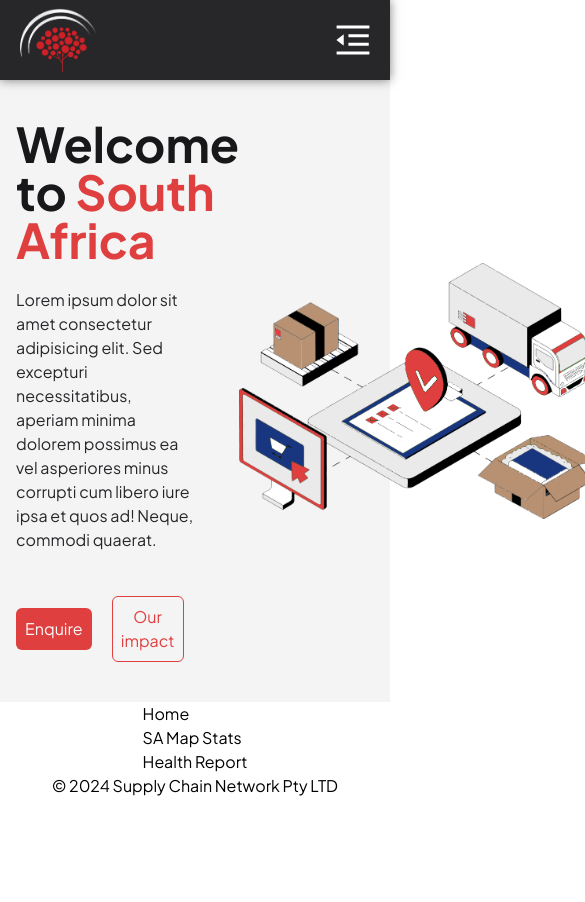
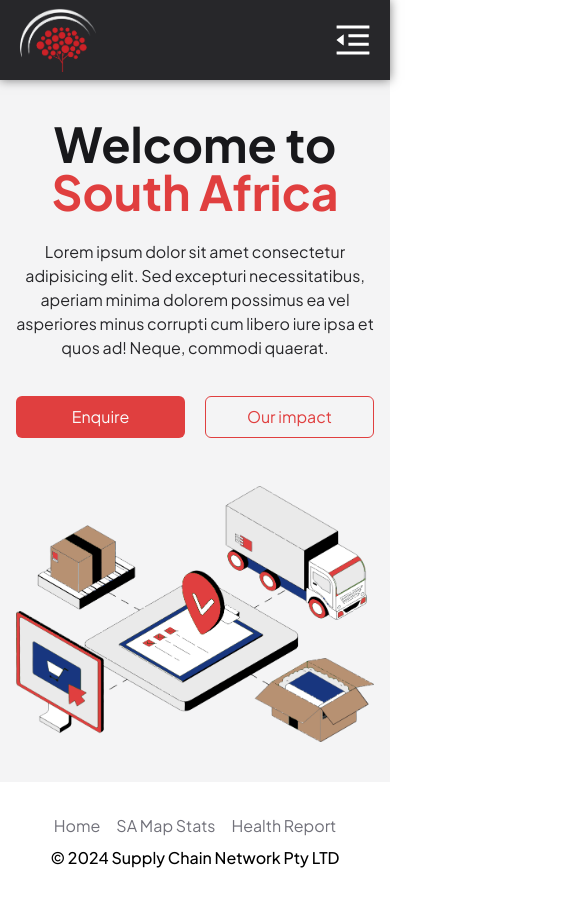
Before and after one commit to max-carver/SCNet-Assessment, a React (Create React App) app: page / in a window 390 px wide. Shown: the whole page, 585 px wide, since content can reach past the window. Before the commit the page ends 844 px from the top, so only its background shows below. Built offline with nearby package versions, Linux system fonts and the light colour scheme.

Commit message:
made responsive

```diff
--- a/src/components/Footer.jsx
+++ b/src/components/Footer.jsx
@@ -4,24 +4,22 @@ import "../pages/HomePage";
 import "../pages/MapPage";
 import "../pages/HealthReportPage";
 import { navLinks } from "../data/index";
+import { Link } from "react-router-dom";
 const Footer = () => {
 	return (
-		<footer className=" w-full flex flex-col justify-center items-center">
+		<footer className="w-full flex flex-col justify-center items-center py-8 gap-2">
 			<nav>
-				<ul>
-					{/* Replace these links with your actual navigation items */}
-					<li>
-						<a href="./Home">Home</a>
-					</li>
-					<li>
-						<a href="./Map">SA Map Stats</a>
-					</li>
-					<li>
-						<a href="./DataTable">Health Report</a>
-					</li>
+				<ul className="flex items-center gap-4">
+					{navLinks.map((item, index) => (
+						<li key={index} className="text-zinc-500">
+							<Link to={item.path}>{item.title}</Link>
+						</li>
+					))}
 				</ul>
 			</nav>
-			<p>&copy; {new Date().getFullYear()} Supply Chain Network Pty LTD</p>
+			<p className="font-medium">
+				&copy; {new Date().getFullYear()} Supply Chain Network Pty LTD
+			</p>
 		</footer>
 	);
 };
--- a/src/components/LoginModal.jsx
+++ b/src/components/LoginModal.jsx
@@ -58,7 +58,7 @@ const LoginModal = ({ onClick }) => {
 	};
 
 	return (
-		<div className="bg-white px-5 py-2 rounded-lg shadow-xl absolute top-1/4 inset-0 mx-auto w-1/3 h-1/2 border-2 z-[99] flex justify-between">
+		<div className="bg-white px-5 py-2 rounded-lg shadow-xl absolute top-1/4 inset-0 mx-auto w-10/12 lg:w-2/3 xl:w-1/3 h-1/2 border-2 z-[99] flex justify-between">
 			<div className="flex flex-col items-start justify-start w-full space-y-2">
 				<div className="flex flex-col items-center w-full mb-2">
 					<h2 className="text-2xl font-bold text-center">Login</h2>
--- a/src/components/NavBar.jsx
+++ b/src/components/NavBar.jsx
@@ -46,7 +46,7 @@ const NavBar = ({ user }) => {
 					<NavLinks />
 					{user ? (
 						<span
-							className="cursor-pointer border-l pl-2"
+							className="cursor-pointer border-l pl-2 text-red-300 hover:brightness-125 transition-all duration-300"
 							onClick={() => {
 								localStorage.removeItem("username");
 								window.location.reload();
@@ -128,14 +128,33 @@ const NavBar = ({ user }) => {
 					/>
 					{/* Navigation links */}
 					<div className="flex flex-col text-xl gap-2">
-						<NavLinks />
+						<NavLinks
+							onClick={() => {
+								setIsMobile(false);
+							}}
+						/>
 					</div>
-					<button
-						className="w-full text-left py-1.5 hover:text-red-500 transition-all duration-300 text-xl"
-						onClick={handleMenuToggle}
-					>
-						Login
-					</button>
+					{user ? (
+						<button
+							className="cursor-pointer text-xl pt-2 text-red-900 hover:brightness-125 transition-all duration-300"
+							onClick={() => {
+								localStorage.removeItem("username");
+								window.location.reload();
+							}}
+						>
+							Sign out
+						</button>
+					) : (
+						<button
+							className="hover:brightness-125 text-xl mt-2 transition-all duration-300"
+							onClick={() => {
+								setShowModal((prev) => !prev);
+								setIsMobile(false);
+							}}
+						>
+							Login
+						</button>
+					)}
 				</motion.div>
 			</nav>
 		</>
--- a/src/components/NavLinks.jsx
+++ b/src/components/NavLinks.jsx
@@ -2,7 +2,7 @@ import React from "react";
 import { NavLink } from "react-router-dom";
 import { navLinks } from "../data";
 
-const NavLinks = ({ handleMenuToggle }) => (
+const NavLinks = ({ onClick }) => (
 	<>
 		{navLinks.map((link) => (
 			<NavLink
@@ -13,7 +13,7 @@ const NavLinks = ({ handleMenuToggle }) => (
 						isActive && "text-zinc-400 hover:text-zinc-400"
 					}`
 				}
-				onClick={handleMenuToggle}
+				onClick={onClick}
 			>
 				{link.title}
 			</NavLink>
--- a/src/pages/HealthReportPage.jsx
+++ b/src/pages/HealthReportPage.jsx
@@ -66,9 +66,10 @@ const HealthReportPage = () => {
 			);
 
 		return (
-			<table className="w-full table-auto bg-zinc-50 shadow-md border border-zinc-400">
+			<div className="overflow-x-auto">
+				<table className="min-w-full table-auto bg-zinc-50 shadow-md border border-zinc-400">
 					<thead className="text-center">
-					<tr className="border odd:bg-zinc-100">
+						<tr className="border odd:bg-zinc-100 text-xs sm:text-sm lg:text-md">
 							<th className="py-3 border">Corporate Name</th>
 							<th className="border">Active BEEs</th>
 							<th className="border">Active TCCs</th>
@@ -79,7 +80,7 @@ const HealthReportPage = () => {
 							<th className="border"># of Vendors</th>
 						</tr>
 					</thead>
-				<tbody className="text-center ">
+					<tbody className="text-center text-xs sm:text-sm">
 						{displayData.map((item, index) => (
 							<tr key={index}>
 								<td className="py-2 border border-b-transparent">
@@ -111,6 +112,7 @@ const HealthReportPage = () => {
 						))}
 					</tbody>
 				</table>
+			</div>
 		);
 	};
 
@@ -120,8 +122,10 @@ const HealthReportPage = () => {
 
 	return (
 		<div className="px-4 md:px-12 lg:px-16 py-8 bg-zinc-100">
-			<h1 className="text-3xl mb-8 text-center font-bold">Health Report</h1>
-			<div className="my-4">
+			<h1 className="text-3xl mb-2 lg:mb-8 text-center font-bold">
+				Health Report
+			</h1>
+			<div className="my-4 flex flex-col justify-center items-center">
 				<label htmlFor="corporateSelect" className="mr-2">
 					Select Corporate:
 				</label>
--- a/src/pages/HomePage.jsx
+++ b/src/pages/HomePage.jsx
@@ -2,27 +2,31 @@ import graphic from "../images/supply-chain.png";
 
 const HomePage = () => {
 	return (
-		<main className="px-4 md:px-12 lg:px-16 flex items-center justify-between min-h-calc[100vw - 5rem] bg-zinc-100 w-full py-10">
-			<div className="flex flex-col justify-center items-stretch gap-6">
-				<h1 className="text-5xl font-bold p-0 m-0 text-zinc-900 text-left">
+		<main className="px-4 md:px-12 lg:px-16 flex flex-col lg:flex-row items-center lg:justify-between min-h-calc[100vw - 5rem] bg-zinc-100 w-full py-10 gap-12 md:gap-6 lg:gap-8">
+			<div className="flex flex-col justify-center items-center lg:items-stretch gap-6">
+				<h1 className="text-5xl font-bold p-0 m-0 text-zinc-900 text-center lg:text-left">
 					Welcome to <span className="text-[#E03F3F]">South Africa</span>
 				</h1>
-				<p className="text-zinc-800 w-4/5">
+				<p className="text-zinc-800 md:w-[1/4] text-center lg:text-left lg:w-4/5">
 					Lorem ipsum dolor sit amet consectetur adipisicing elit. Sed excepturi
 					necessitatibus, aperiam minima dolorem possimus ea vel asperiores
 					minus corrupti cum libero iure ipsa et quos ad! Neque, commodi
 					quaerat.
 				</p>
-				<div className="flex items-center gap-5 w-2/3 mt-5">
-					<button className="bg-[#E03F3F] border border-transparent text-zinc-50 p-2 rounded-md w-full">
+				<div className="flex items-center gap-5 w-full lg:w-2/3 mt-3 lg:mt-5">
+					<button className="bg-[#E03F3F] border border-transparent text-zinc-50 p-2 rounded-md w-full hover:brightness-125 duration-300 transition-all">
 						Enquire
 					</button>
-					<button className="border border-[#E03F3F] text-[#E03F3F] p-2 rounded-md w-full">
+					<button className="border border-[#E03F3F] text-[#E03F3F] p-2 rounded-md w-full hover:brightness-125 duration-300 transition-all">
 						Our impact
 					</button>
 				</div>
 			</div>
-			<img src={graphic} alt="" className="lg:w-[32rem] xl:w-[36rem]" />
+			<img
+				src={graphic}
+				alt=""
+				className="mx-auto sm:w-1/2 md:w-full lg:w-[30rem] xl:w-[36rem]"
+			/>
 		</main>
 	);
 };
--- a/src/pages/MapPage.jsx
+++ b/src/pages/MapPage.jsx
@@ -115,7 +115,7 @@ const MapPage = () => {
 					zoom={5}
 					style={{
 						height: "450px",
-						width: "75%",
+						width: "100%",
 						marginLeft: "auto",
 						marginRight: "auto",
 						zIndex: -1,
--- a/src/pages/NotFoundPage.jsx
+++ b/src/pages/NotFoundPage.jsx
@@ -2,9 +2,13 @@ import React from "react";
 
 const NotFoundPage = () => {
 	return (
-		<div>
-			<h1>404 - Page Not Found</h1>
-			<p>Sorry, the page you are looking for does not exist.</p>
+		<div className="px-4 md:px-12 lg:px-16 w-full flex-col min-h-screen flex items-center justify-center gap-10 bg-zinc-900">
+			<h1 className="text-red-600 font-semibold text-5xl">
+				404 - Page Not Found
+			</h1>
+			<p className="text-2xl font-medium text-zinc-200">
+				Sorry, the page you are looking for does not exist.
+			</p>
 		</div>
 	);
 };
```
Lines whose indentation alone changed are shown as unchanged.
